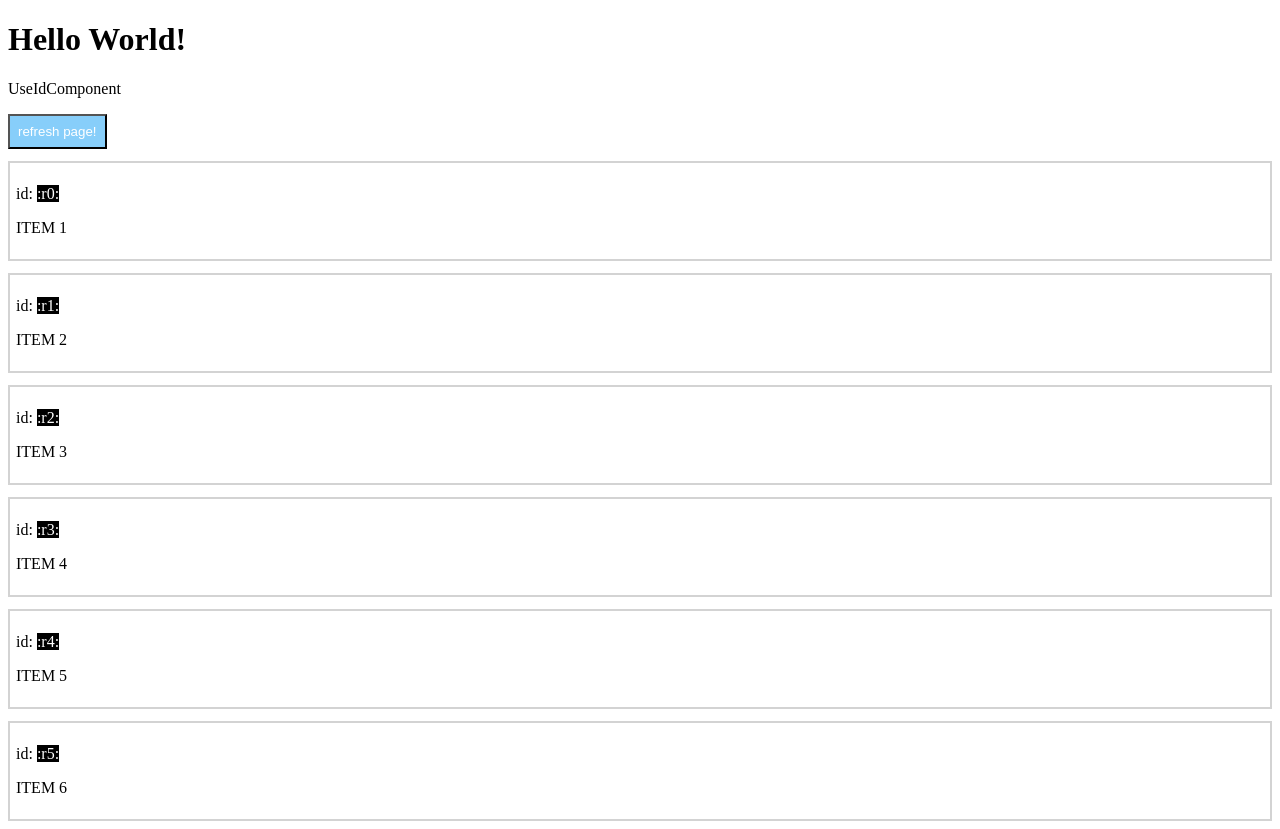
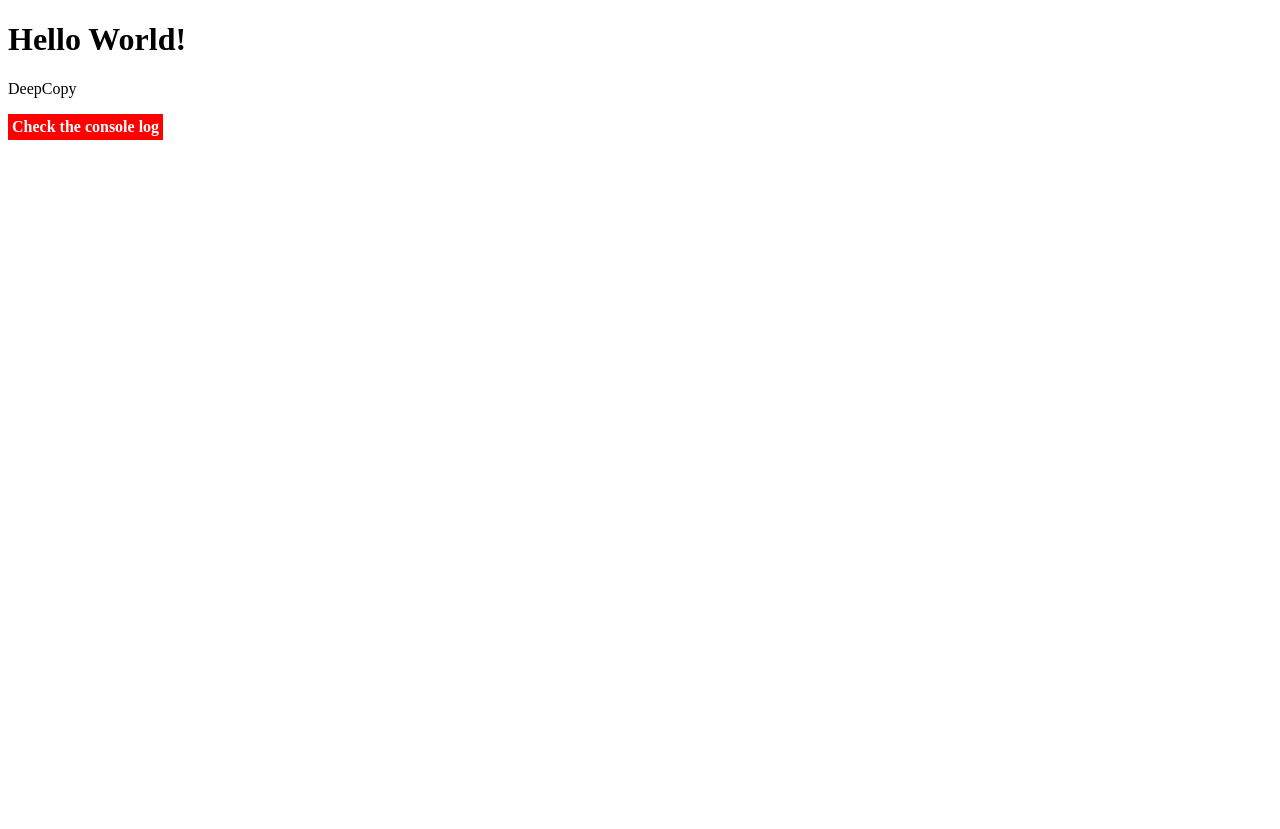
Before and after one commit to zeriong/js-react-revise, a React (Create React App) app: page / in a window 1280 px wide. After the commit the page ends 800 px from the top, so only its background shows below. Built offline with nearby package versions, Linux system fonts and the light colour scheme.

Commit message:
DeepCopy 콘솔로그 정리 및 화면 문구 추가, 모든 컴포넌트 export default로 변경

```diff
--- a/src/App.js
+++ b/src/App.js
@@ -1,9 +1,9 @@
 import {ReactRenderingOrder} from './list/renderingOrder/ReactRenderingOrder';
-import {DeepCopy} from './list/deepCopy/DeepCopy';
-import {Hoisting} from './list/hoisting/Hoisting';
-import {SwapValue} from './list/swapValue/SwapValue';
-import {UseRefAndUseState} from './list/useRefAndUseState/UseRefAndUseState';
-import {HandMadeUseState} from './list/handMadeUseState/HandMadeUseStateComponent';
+import DeepCopy from './list/deepCopy/DeepCopy';
+import Hoisting from './list/hoisting/Hoisting';
+import SwapValue from './list/swapValue/SwapValue';
+import UseRefAndUseState from './list/useRefAndUseState/UseRefAndUseState';
+import HandMadeUseState from './list/handMadeUseState/HandMadeUseStateComponent';
 import NoneMemoComponent from "./list/reactMemo/noneMemo/NoneMemoComponent";
 import UsingMemoComponent from "./list/reactMemo/usingMemo/UsingMemoComponent";
 import ReactMemoLearnComponent from "./list/reactMemo/ReactMemoLearnComponent";
@@ -17,12 +17,12 @@ function App() {
         <h1>
             Hello World!
         </h1>
-        <UseIdComponent/>
+        {/*<UseIdComponent/>*/}
         {/*<UseMemoComponent/>*/}
         {/*<UseCallbackComponent/>*/}
         {/*<ReactMemoLearnComponent/>*/}
         {/*<ReactRenderingOrder/>*/}
-        {/*<DeepCopy/>*/}
+        <DeepCopy/>
         {/*<Hoisting/>*/}
         {/*<SwapValue/>*/}
         {/*<UseRefAndUseState/>*/}
--- a/src/list/deepCopy/DeepCopy.js
+++ b/src/list/deepCopy/DeepCopy.js
@@ -1,5 +1,5 @@
 /**
- * 원시타입(number, string, boolean, symbol, null, undefined)의 경우는 변수에 할당 될 때
+ * 원시타입(number, string, boolean, symbol, null, undefined ...)의 경우는 변수에 할당 될 때
  * 메모리상에 값이 직접적으로 할당된다.
  * -------------------------------------------------------------------------------------------------------
  * 참조타입(object, array, function, Data, Set, Map 등)의 경우는 값이 메모리상에 모두 할당되는 것이 아닌
@@ -19,54 +19,96 @@
  * 얕은 복사를 하기 위한 방법론은 아래 컴포넌트 참조!
  * */
 
-export const DeepCopy = () => {
+export default function DeepCopy() {
+    /*
+      얕은 복사가 아닌 완전히 독립적인 오브젝트로 복사하기 위해서는
+      스프레드함수(...)와 배열은 slice, 객체는 assign 매서드를 사용할 수 있다.
+    */
+    console.log('----------- 스프레드 연산자를 활용한 obj 복사 예시 ------------');
+
     let obj = { str: 100, dex: 200, int: 1 };
-    let arr = ['Hi!', obj, 123, true];
+    console.log('원본 객체 obj: ', obj);
 
-    /*
-    얕은 복사가 아닌 완전히 독립적인 오브젝트로 복사하기 위해서는
-    스프레드함수(...)와 배열은 slice, 객체는 assign 매서드를 사용할 수 있다.
-    */
     let copyObj = {...obj};
-    let copyArr = [...arr];
+    console.log('obj를 스프레드연산자를 통해 변수 copyObj에 할당');
+    console.log('obj: ', obj);
+    console.log('copyObj: ', copyObj);
+
+    console.log('---------------------------------------------------------');
 
     obj.dex = 4444;
     obj.str = 4444;
     obj.int = 4444;
+    console.log('obj 내부 모든 키에 숫자 4444를 할당');
+    console.log('obj: ', obj);
+    console.log('copyObj: ', copyObj);
 
-    arr.pop();
+    console.log('---------------------------------------------------------');
 
     copyObj.dex = 9999;
+    console.log('copyObj의 "dex" value에 9999를 할당');
+    console.log('obj: ', obj);
+    console.log('copyObj: ', copyObj);
 
-    copyArr.shift();
+    console.log('---------------------------------------------------------');
 
-    console.log('origin obj: ',obj);
-    console.log('copy obj(use spread): ',copyObj);
+    console.log('결과적으로 완벽히 독립적으로 값이 변경된 것을 확인');
+    console.log('obj: ', obj);
+    console.log('copyObj: ', copyObj);
+
+
+    console.log('\n\n\n');
+    console.log('-------------- Object의 assign을 활용한 복사 ---------------');
+
+    let copyObj2 = Object.assign({}, copyObj);
+    console.log('이전에 복사한 copyObj를 copyObj2 라는 변수에 Object.assign을\n활용하여 복사 할당');
+    console.log('copyObj: ', copyObj);
+    console.log('copyObj2: ', copyObj2);
+
+    copyObj2.dex = 0;
+    copyObj2.int = 100000;
+    console.log('copyObj2 내부 dex, int에 각각 0, 100000 값을 할당');
+    console.log('objCopy: ', copyObj);
+    console.log('objCopy2: ', copyObj2);
+
+
+    console.log('\n\n\n');
+    console.log('-------- 스프레드 연산자를 활용한 배열 복사 ---------');
+
+    let arr = ['Hi!', obj, 123, true];
+    let copyArr = [...arr];
+    console.log('arr을 스프레드연산자를 통해 변수 copyArr에 할당');
+    console.log('arr: ', arr);
+    console.log('copyArr: ', copyArr);
 
     console.log('--------------------------------------------------------');
 
-    console.log('origin arr: ',obj);
-    console.log('copy arr(use spread): ',copyArr);
+    arr.pop();
+    copyArr.shift();
+    console.log('arr은 pop(), copyArr는 shift() 하여 배열 변경');
+    console.log('arr: ', arr);
+    console.log('copyArr: ', copyArr);
+
+
+    console.log('\n\n\n');
+    console.log('-------------- slice를 활용한 배열 복사 ------------');
+
+    let copyArr2 = copyArr.slice();
+    console.log('copyArr에 slce 매서드를 사용하여 재구성시켜\ncopyArr2 변수에 할당');
+    console.log('copyArr: ', copyArr);
+    console.log('copyArr2: ', copyArr2);
 
     console.log('--------------------------------------------------------');
 
-    let copyObj2 = Object.assign({}, copyObj);
-    let copyArr2 = arr.slice();
+    copyArr2.push(false);
+    console.log('copyArr2에만 false를 push하여 결과적으로\n독립된 배열을 확인');
+    console.log('copyArr: ', copyArr);
+    console.log('copyArr2: ', copyArr2);
 
-    copyObj2.dex = 0;
-    copyObj2.int = 100000;
-
-    copyArr2.push(false);
-
-    console.log('obj copy1: ', copyObj);
-    console.log('obj copy2(use assign): ', copyObj2);
-
-    console.log('--------------------------------------------------------');
-    console.log('arr copy1: ',copyArr);
-    console.log('arr copy2(use slice): ',copyArr2);
     return (
         <div>
             DeepCopy
+            <p style={{ backgroundColor: "red", color: "white", padding: "4px", width: "fit-content", fontWeight: "bold" }}>Check the console log</p>
         </div>
     )
 }
--- a/src/list/handMadeUseState/HandMadeUseStateComponent.js
+++ b/src/list/handMadeUseState/HandMadeUseStateComponent.js
@@ -2,7 +2,7 @@ import React from 'react';
 import {useState} from './HandMadeUseState';
 
 /** 직접 만든 useState 실행 확인 */
-export const HandMadeUseState = () => {
+export default function HandMadeUseState() {
     // initState를 설정
     const [state, setState] = useState(1);
 
--- a/src/list/hoisting/Hoisting.js
+++ b/src/list/hoisting/Hoisting.js
@@ -2,7 +2,7 @@
 /** 호이스팅이란 변수 선언과 동시에 초기화가 이루어져 스코프에서 즉시 접근가능해져
  * 에러를 발생시키지 않고 초기에 undefined의 값을 가지고 변수가 존재하는 라인을 지나며
  * 값이 할당되고 이후로는 undefined가 아닌 할당된 값으로 접근이 가능해진다. */
-export const Hoisting = () => {
+export default function Hoisting() {
 
     const func = () => {
         if (constant) console.log(constant);
--- a/src/list/swapValue/SwapValue.js
+++ b/src/list/swapValue/SwapValue.js
@@ -2,7 +2,7 @@
  * 두 변수의 값을 교환하여 할당하는 방법
  * */
 
-export const SwapValue = () => {
+export default function SwapValue() {
     let data1 = 'str 입니다.';
     let data2 = 10000;
 
--- a/src/list/useRefAndUseState/UseRefAndUseState.js
+++ b/src/list/useRefAndUseState/UseRefAndUseState.js
@@ -4,7 +4,7 @@
 
 import {useRef, useState} from 'react';
 
-export const UseRefAndUseState = () => {
+export default function UseRefAndUseState() {
     const colorList = ['red', 'potato', 'tomato', 'skyBlue', 'gray', 'black', 'yellow', 'blue', 'green'];
 
     const inputRef = useRef(null);
```
